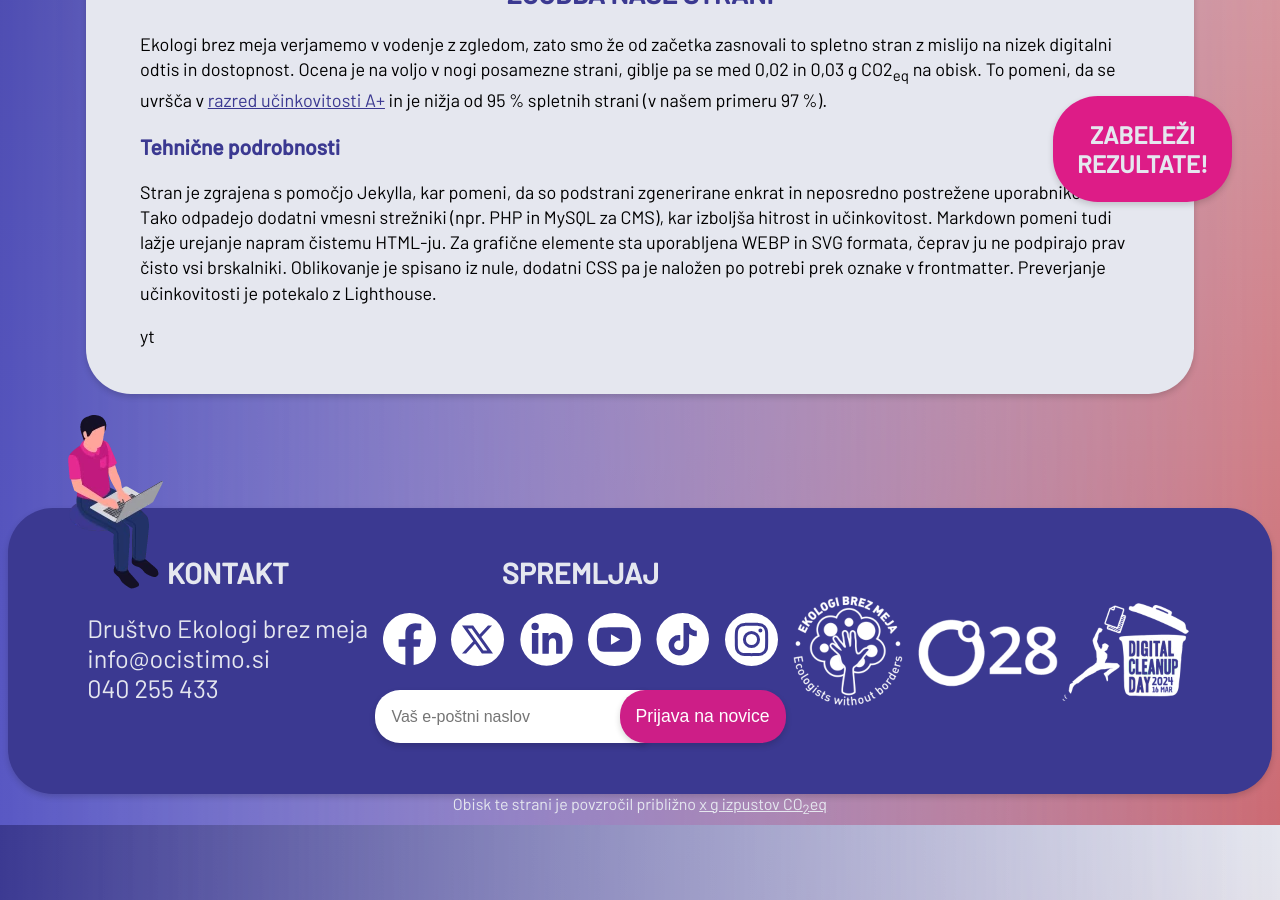
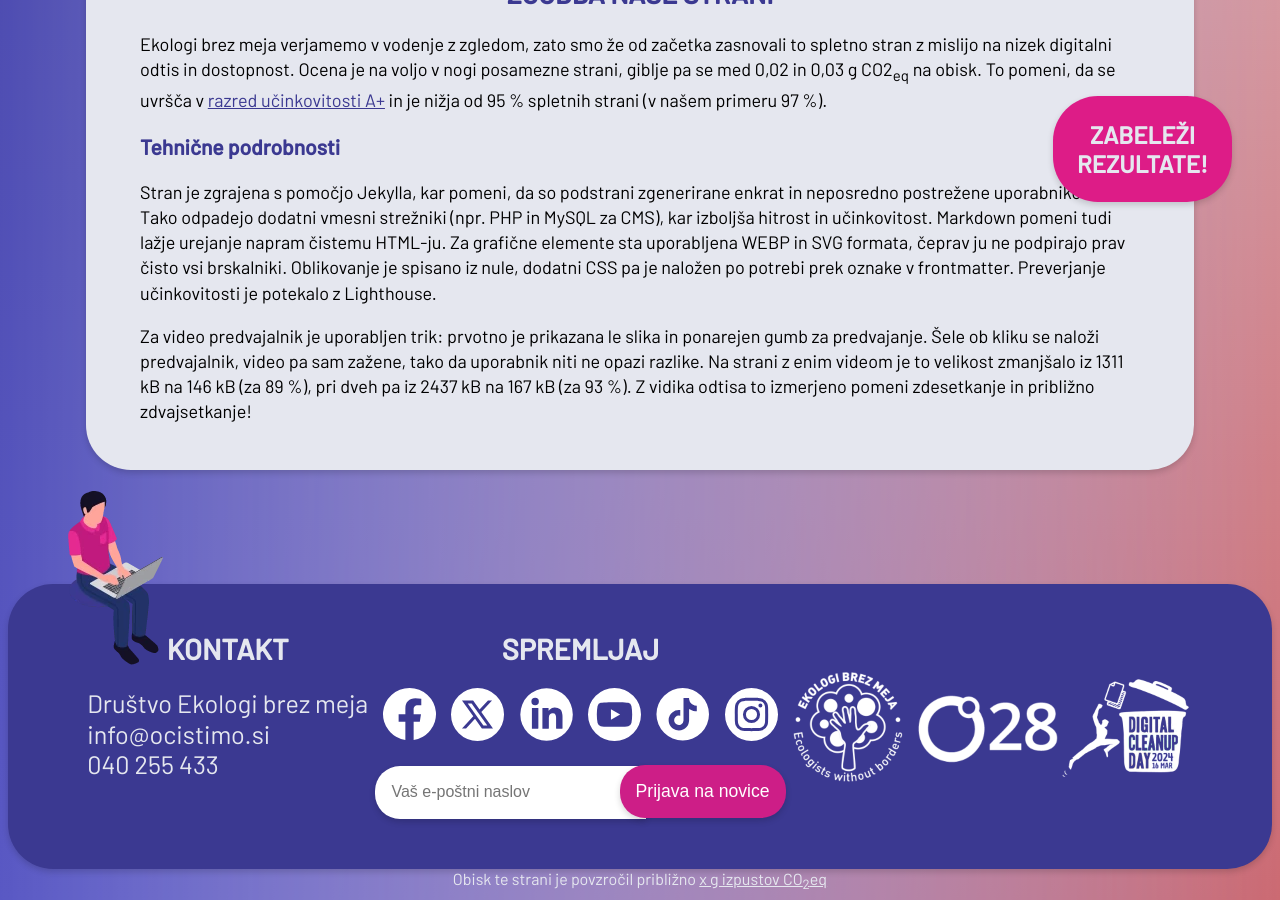
Before and after one commit to ewba/dcd-si, a Jekyll site: the page built from stran.md, in a window 1280 px wide and 900 px high, scrolled down 1554 px. Built offline with Jekyll 4.4.1, drawn with Linux system fonts in a browser that asks for light colours.

Commit message:
dokumentirani še učinki zadnje spremembe :)

```diff
--- a/stran.md
+++ b/stran.md
@@ -39,7 +39,7 @@ Ekologi brez meja verjamemo v vodenje z zgledom, zato smo že od začetka zasnov
 
 Stran je zgrajena s pomočjo Jekylla, kar pomeni, da so podstrani zgenerirane enkrat in neposredno postrežene uporabnikom. Tako odpadejo dodatni vmesni strežniki (npr. PHP in MySQL za CMS), kar izboljša hitrost in učinkovitost. Markdown pomeni tudi lažje urejanje napram čistemu HTML-ju. Za grafične elemente sta uporabljena WEBP in SVG formata, čeprav ju ne podpirajo prav čisto vsi brskalniki. Oblikovanje je spisano iz nule, dodatni CSS pa je naložen po potrebi prek oznake v frontmatter. Preverjanje učinkovitosti je potekalo z Lighthouse.
 
-yt
+Za video predvajalnik je uporabljen trik: prvotno je prikazana le slika in ponarejen gumb za predvajanje. Šele ob kliku se naloži predvajalnik, video pa sam zažene, tako da uporabnik niti ne opazi razlike. Na strani z enim videom je to velikost zmanjšalo iz 1311 kB na 146 kB (za 89 %), pri dveh pa iz 2437 kB na 167 kB (za 93 %). Z vidika odtisa to izmerjeno pomeni zdesetkanje in približno zdvajsetkanje!
 
 {%comment%}
 https://www.labnol.org/internet/light-youtube-embeds/27941/
```
Also changed, not shown: datoteke.md (+1 -1 lines), eposta.md (+1 -1 lines), telefon.md (+1 -1 lines).
